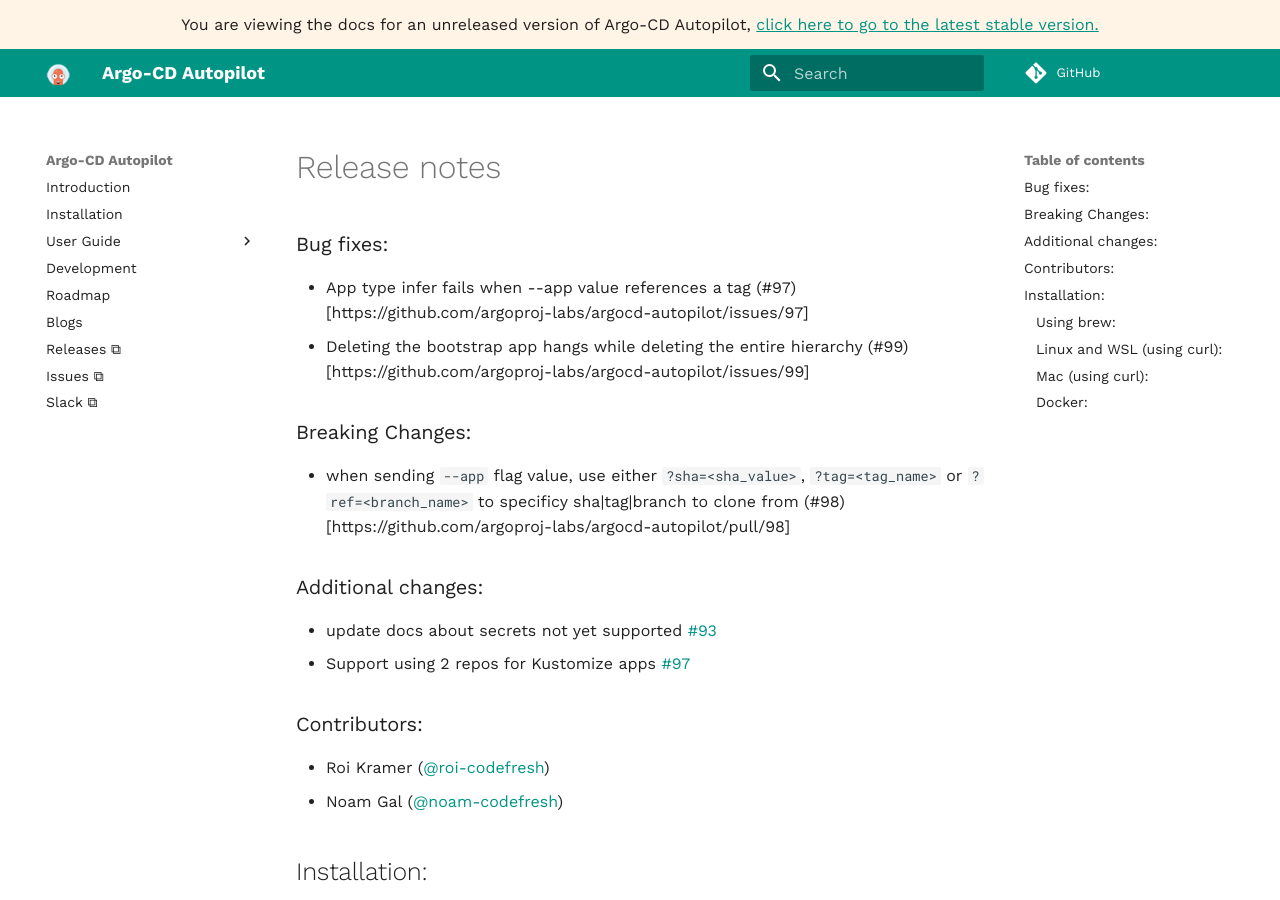
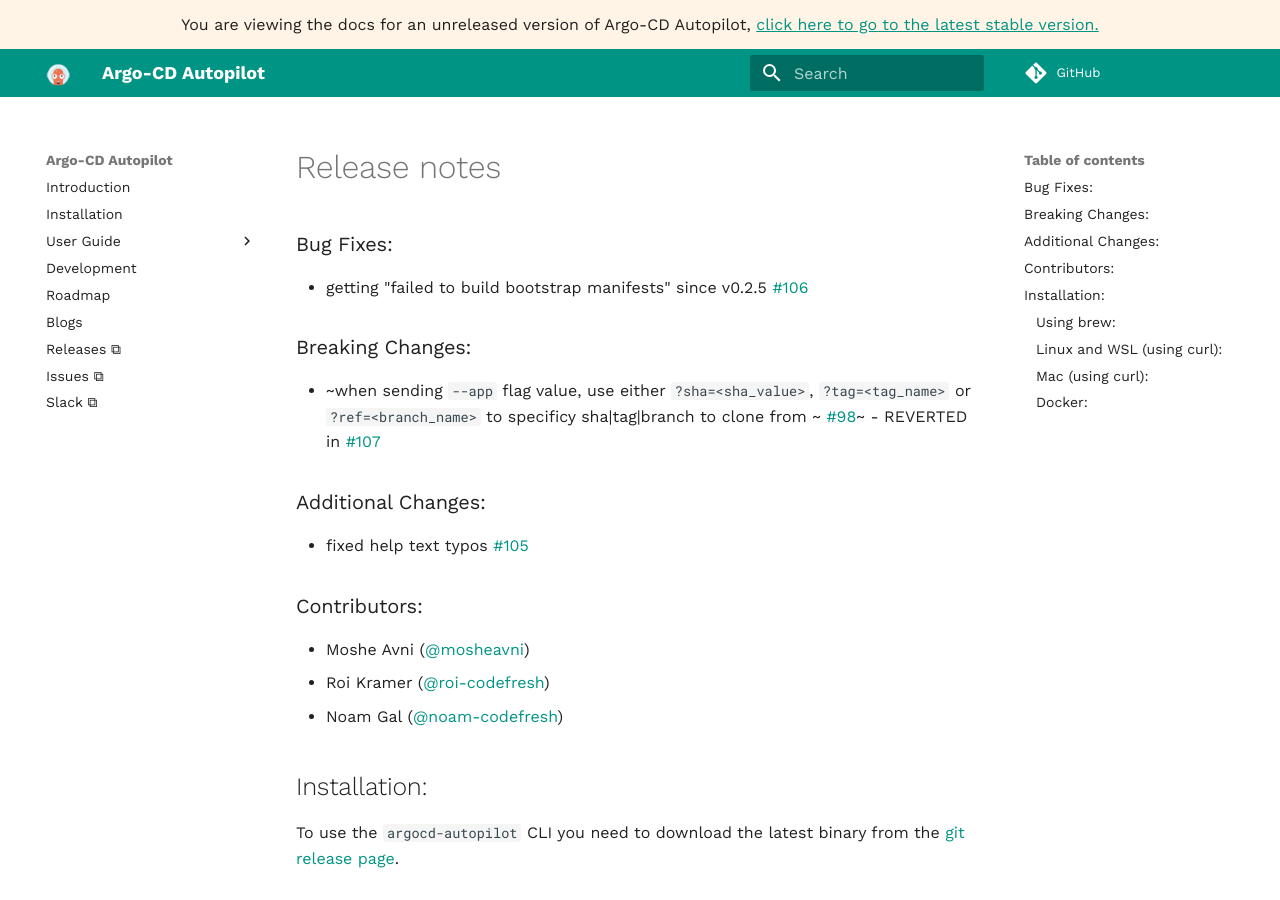
Before and after one commit to argoproj-labs/argocd-autopilot, an MkDocs documentation site: the page built from docs/releases/release_notes.md, in a window 1280 px wide and 900 px high. Built offline with MkDocs 1.6.1 and Material for MkDocs 9.7.7, drawn with Linux system fonts in a browser that asks for light colours; comment, search, counter and statistics services are not loaded.

Commit message:
v0.2.6 (#108)
* v0.2.6

* added sanity pipeline

Co-authored-by: roi.kramer <roi.kramer@codefresh.io>

```diff
--- a/CHANGELOG.md
+++ b/CHANGELOG.md
@@ -1,4 +1,15 @@
 # Changelog:
+
+# v0.2.6
+
+### Bug Fixes:
+* getting "failed to build bootstrap manifests" since v0.2.5 [#106](https://github.com/argoproj-labs/argocd-autopilot/issues/106)
+
+### Breaking Changes:
+* ~when sending `--app` flag value, use either `?sha=<sha_value>`, `?tag=<tag_name>` or `?ref=<branch_name>` to specificy sha|tag|branch to clone from ~ [#98](https://github.com/argoproj-labs/argocd-autopilot/pull/98)~ - REVERTED in [#107](https://github.com/argoproj-labs/argocd-autopilot/pull/107)
+
+### Additional Changes:
+* fixed help text typos [#105](https://github.com/argoproj-labs/argocd-autopilot/pull/105)
 
 # v0.2.2
 
--- a/docs/releases/release_notes.md
+++ b/docs/releases/release_notes.md
@@ -1,15 +1,14 @@
-### Bug fixes:
-* App type infer fails when --app value references a tag (#97)[https://github.com/argoproj-labs/argocd-autopilot/issues/97]
-* Deleting the bootstrap app hangs while deleting the entire hierarchy (#99)[https://github.com/argoproj-labs/argocd-autopilot/issues/99]
+### Bug Fixes:
+* getting "failed to build bootstrap manifests" since v0.2.5 [#106](https://github.com/argoproj-labs/argocd-autopilot/issues/106)
 
 ### Breaking Changes:
-* when sending `--app` flag value, use either `?sha=<sha_value>`, `?tag=<tag_name>` or `?ref=<branch_name>` to specificy sha|tag|branch to clone from (#98)[https://github.com/argoproj-labs/argocd-autopilot/pull/98]
+* ~when sending `--app` flag value, use either `?sha=<sha_value>`, `?tag=<tag_name>` or `?ref=<branch_name>` to specificy sha|tag|branch to clone from ~ [#98](https://github.com/argoproj-labs/argocd-autopilot/pull/98)~ - REVERTED in [#107](https://github.com/argoproj-labs/argocd-autopilot/pull/107)
 
-### Additional changes:
-* update docs about secrets not yet supported [#93](https://github.com/argoproj-labs/argocd-autopilot/pull/93)
-* Support using 2 repos for Kustomize apps [#97](https://github.com/argoproj-labs/argocd-autopilot/issues/97)
+### Additional Changes:
+* fixed help text typos [#105](https://github.com/argoproj-labs/argocd-autopilot/pull/105)
 
 ### Contributors:
+- Moshe Avni ([@mosheavni](https://github.com/mosheavni))
 - Roi Kramer ([@roi-codefresh](https://github.com/roi-codefresh))
 - Noam Gal ([@noam-codefresh](https://github.com/noam-codefresh))
 
```
Also changed, not shown: 2 other files.
